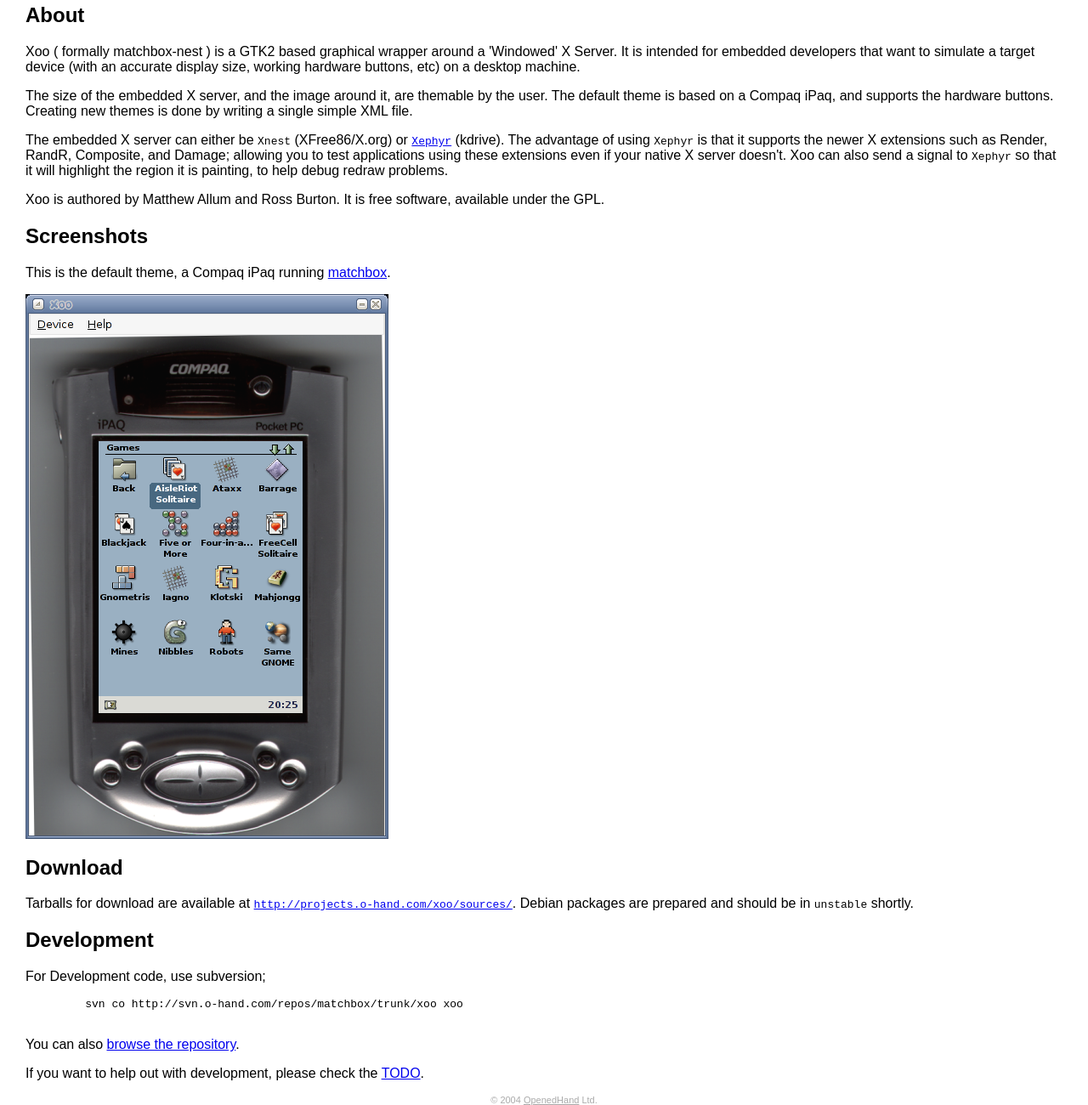
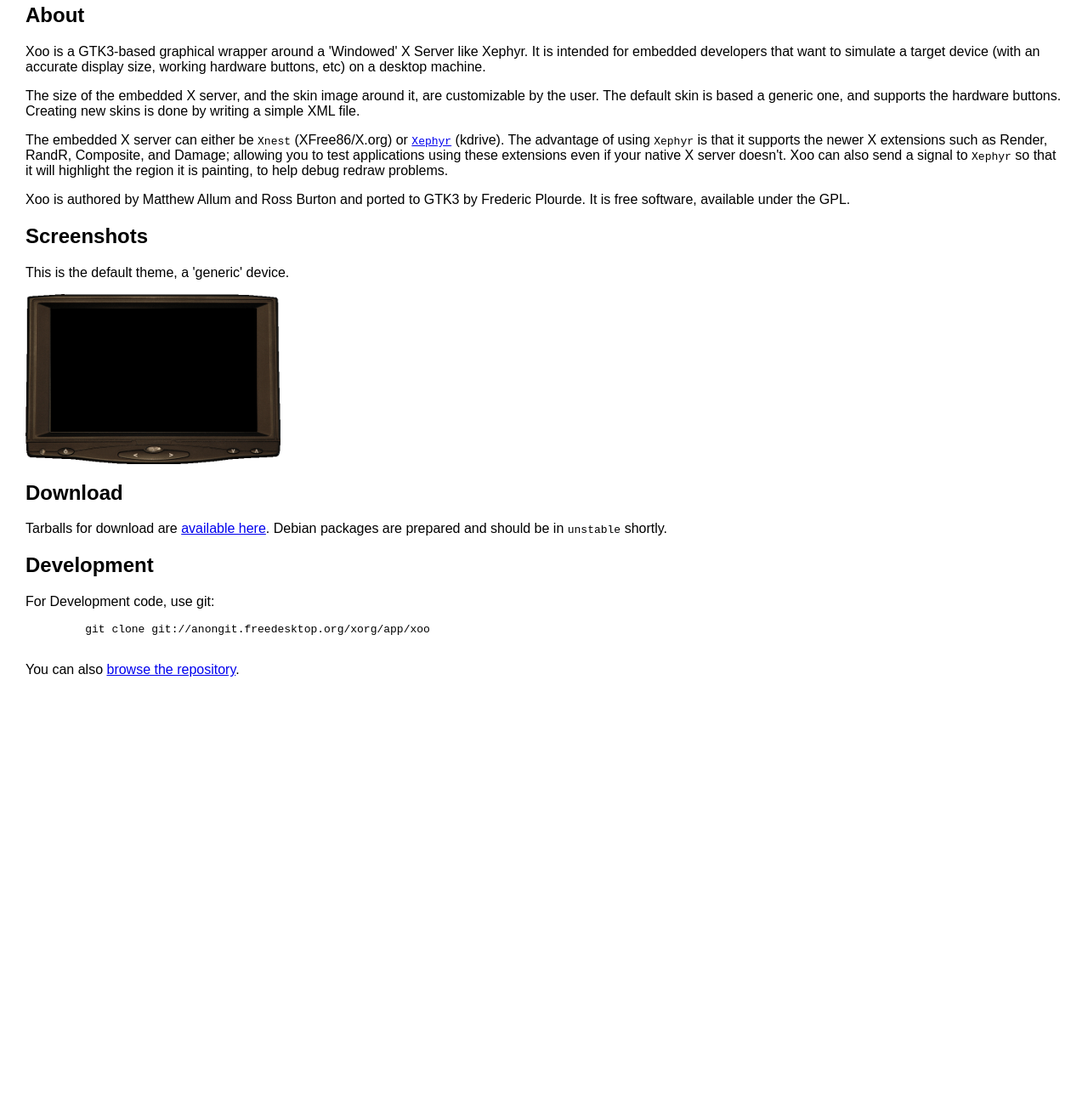
Before and after one commit to freedesktop-unofficial-mirror/xorg__app__xoo, a plain HTML site: page website/index.html in a window 1280 px wide. Shown: the part 116-1416 px from the top of the page at 85% size. After the commit the page ends 929 px from the top, so only its background shows below. Drawn offline with Linux system fonts and the light colour scheme.

Commit message:
Update /website info

```diff
--- a/website/index.html
+++ b/website/index.html
@@ -4,8 +4,7 @@
   <head>
     <title>Xoo</title>
     <link rel="stylesheet" type="text/css" href="default.css" />
-    <link rel="icon" href="http://www.openedhand.com/images/favicon.ico" />
-    <meta name="description" content="matchbox nest embedded x" />
+    <meta name="description" content="Xoo, the Xserver wrapper" />
   </head>
 
   <body>
@@ -16,22 +15,22 @@
     <div id="content">
     <h2>About</h2>
       <p>
-        Xoo ( formally matchbox-nest ) is a GTK2 based graphical wrapper around a 'Windowed' X Server. It is
-        intended for embedded developers that want to simulate a target device
+        Xoo is a GTK3-based graphical wrapper around a 'Windowed' X Server like Xephyr.
+        It is intended for embedded developers that want to simulate a target device
         (with an accurate display size, working hardware buttons, etc) on a
         desktop machine.
       </p>
 
       <p>
-        The size of the embedded X server, and the image around it, are
-        themable by the user.  The default theme is based on a Compaq iPaq,
-        and supports the hardware buttons.  Creating new themes is done by
-        writing a single simple XML file.
+        The size of the embedded X server, and the skin image around it, are
+        customizable by the user.  The default skin is based a generic one,
+        and supports the hardware buttons.  Creating new skins is done by
+        writing a simple XML file.
       </p>
 
       <p>
         The embedded X server can either be <tt>Xnest</tt> (XFree86/X.org) or <a
-        href="http://www.freedesktop.org/wiki/Software_2fXephyr"><tt>Xephyr</tt></a>
+        href="http://www.freedesktop.org/wiki/Software/Xephyr"><tt>Xephyr</tt></a>
         (kdrive).  The advantage of using <tt>Xephyr</tt> is that it supports
         the newer X extensions such as Render, RandR, Composite, and Damage;
         allowing you to test applications using these extensions even if your
@@ -41,41 +40,34 @@
       </p>
 
       <p>
-      Xoo is authored by Matthew Allum and Ross Burton. It is free software, available under the GPL.
+      Xoo is authored by Matthew Allum and Ross Burton and ported to GTK3 by Frederic Plourde.
+      It is free software, available under the GPL.
       </p>
 
       <h2>Screenshots</h2>
       <p>
-        This is the default theme, a Compaq iPaq running <a href="http://projects.o-hand.com/matchbox">matchbox</a>.
+        This is the default theme, a 'generic' device.
       </p>
-      <img src="mb-nest-1.png" alt="Compaq iPaq theme"/>
+      <img src="generic_skin_undecorated.png" alt="Generic Skin"/>
 
       <h2>Download</h2>
       <p>
-        Tarballs for download are available at <a
-        href="http://projects.o-hand.com/xoo/sources/"><tt>http://projects.o-hand.com/xoo/sources/</tt></a>.
+        Tarballs for download are <a href="http://people.freedesktop.org/~fredinfinite23/releases/xoo/">available here</a>.
         Debian packages are prepared and should be in <tt>unstable</tt> shortly.
       </p>
       <h2>Development</h2>
       <p>
 
-      For Development code, use subversion;
+      For Development code, use git:
 
       </p>
       <pre>
-         svn co http://svn.o-hand.com/repos/matchbox/trunk/xoo xoo
+         git clone git://anongit.freedesktop.org/xorg/app/xoo
       </pre>
 <p>
-      You can also <a href="http://svn.o-hand.com/view/matchbox/trunk/Xoo/">browse the repository</a>.
+      You can also <a href="http://cgit.freedesktop.org/xorg/app/xoo">browse the repository</a>.
 </p>
-<p>
-       If you want to help out with development, please check the <a href="http://svn.o-hand.com/repos/matchbox/trunk/Xoo/TODO">TODO</a>.
-      </p>
-
 </p>
-    </div>
-    <div id="footer">
-     &copy; 2004 <a href="http://o-hand.com">OpenedHand</a> Ltd.
     </div>
   </body>
 </html>
```
Also changed, not shown: website/generic_skin_undecorated.png (added), website/mb-nest-1.png (deleted), website/ohside.png (deleted).
